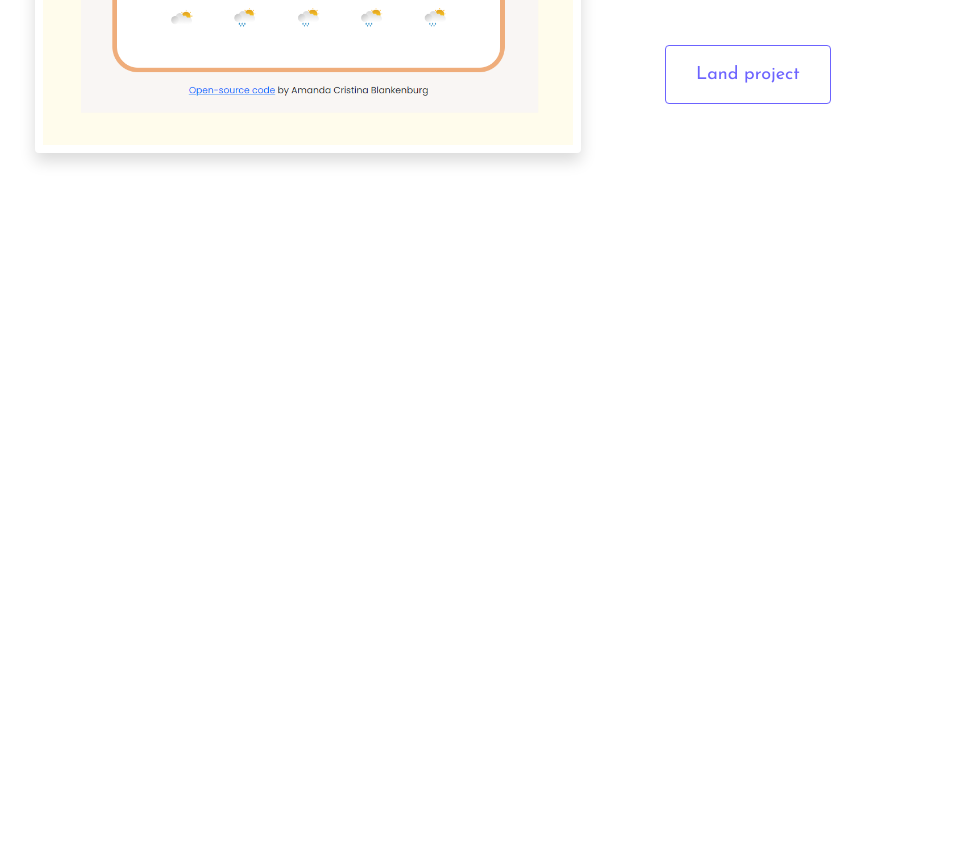
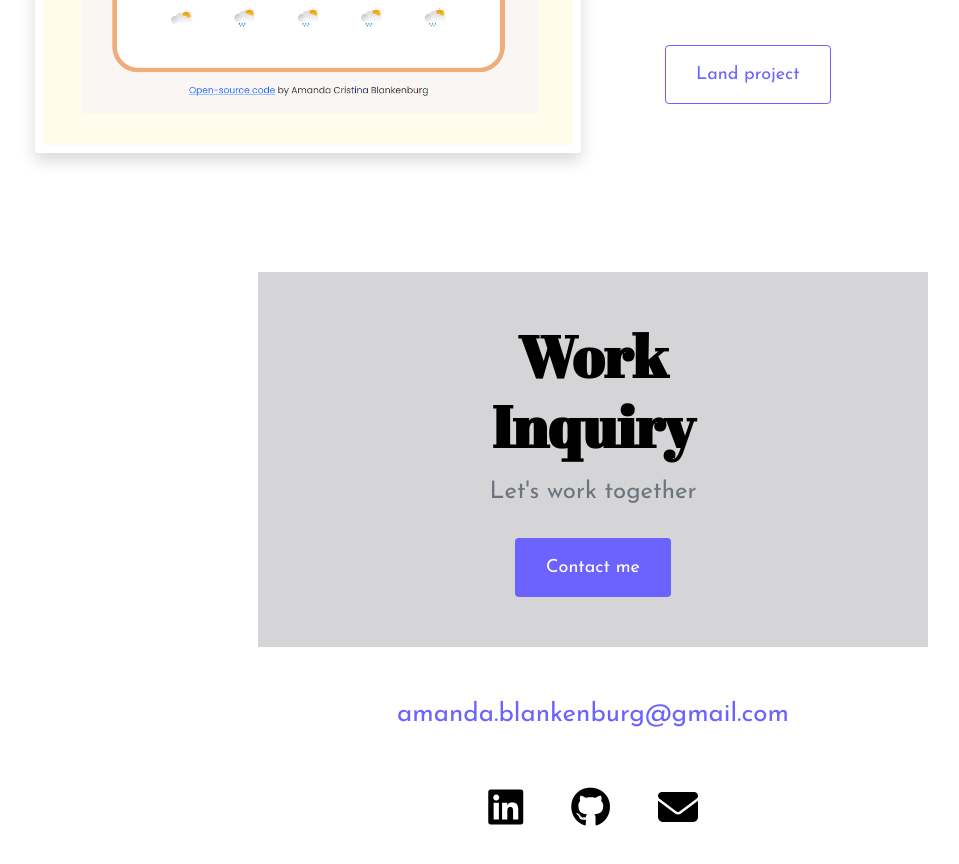
Before and after one commit to amandablank/SC-next-portfolio-v3, a website: page index.html in a window 1280 px wide. Shown: the part 2836-3700 px from the top of the page, without its empty margins (47-1006 px from the left). Before the commit the page ends 3108 px from the top, so only its background shows below. Drawn offline with nearby package versions, Linux system fonts and the light colour scheme.

Commit message:
Added the footer to the index page, changed some CSS properties

```diff
--- a/index.html
+++ b/index.html
@@ -177,6 +177,34 @@
           </div>
         </div>
       </div>
+      <footer>
+        <div class="contact-box justify-content-center mb-5 d-none d-md-flex">
+          <div class="text-center">
+            <h4>Work Inquiry</h4>
+            <p class="text-muted">Let's work together</p>
+            <a href="" class="btn btn-branding mt-3"> Contact me </a>
+          </div>
+        </div>
+        <div class="d-flex justify-content-center mb-5">
+          <a href="mailto:amanda.blankenburg@gmail.com" class="email-link">
+            amanda.blankenburg@gmail.com
+          </a>
+        </div>
+        <div class="social-links d-flex justify-content-center">
+          <a
+            href="https://www.linkedin.com/in/amanda-cristina-blankenburg-81b410213/"
+            target="_blank"
+          >
+            <i class="fa-brands fa-linkedin"></i>
+          </a>
+          <a href="https://github.com/amandablank" target="_blank">
+            <i class="fa-brands fa-github"></i>
+          </a>
+          <a href="mailto:amanda.blankenburg@gmail.com">
+            <i class="fa-solid fa-envelope"></i>
+          </a>
+        </div>
+      </footer>
     </div>
   </body>
 </html>
--- a/styles/portfolio-v2.css
+++ b/styles/portfolio-v2.css
@@ -31,6 +31,54 @@
   font-family: var(--heading-font-family);
   color: var(--secondary-color);
   font-weight: normal;
+}
+
+h4 {
+  font-size: 48px;
+}
+
+footer {
+  margin: 40px 0;
+}
+
+footer .contact-box {
+  background: var(--background-color);
+  padding: 50px 200px;
+  margin-top: 20px;
+  margin-left: 20%;
+  margin-right: 20%;
+  margin-bottom: 20px;
+}
+
+footer .contact-box h4 {
+  margin: 0;
+  font-size: 58px;
+}
+
+footer .contact-box p {
+  margin: 15px;
+  font-size: 24px;
+}
+
+footer .email-link {
+  text-decoration: none;
+  color: var(--branding-color);
+  font-size: 26px;
+}
+
+footer .email-link:hover {
+  color: var(--secondary-color);
+}
+
+footer .social-links a {
+  margin: 0 24px;
+  color: var(--text-color);
+  font-size: 40px;
+}
+
+footer .social-links a:hover {
+  color: var(--branding-color);
+  transition: all 100ms ease-in-out;
 }
 
 p {
@@ -108,7 +156,7 @@
 @media (max-width: 900px) {
   h1 {
     font-size: 44px;
-    line-height: 2;
+    line-height: 1.5;
   }
 
   h2 {
```
